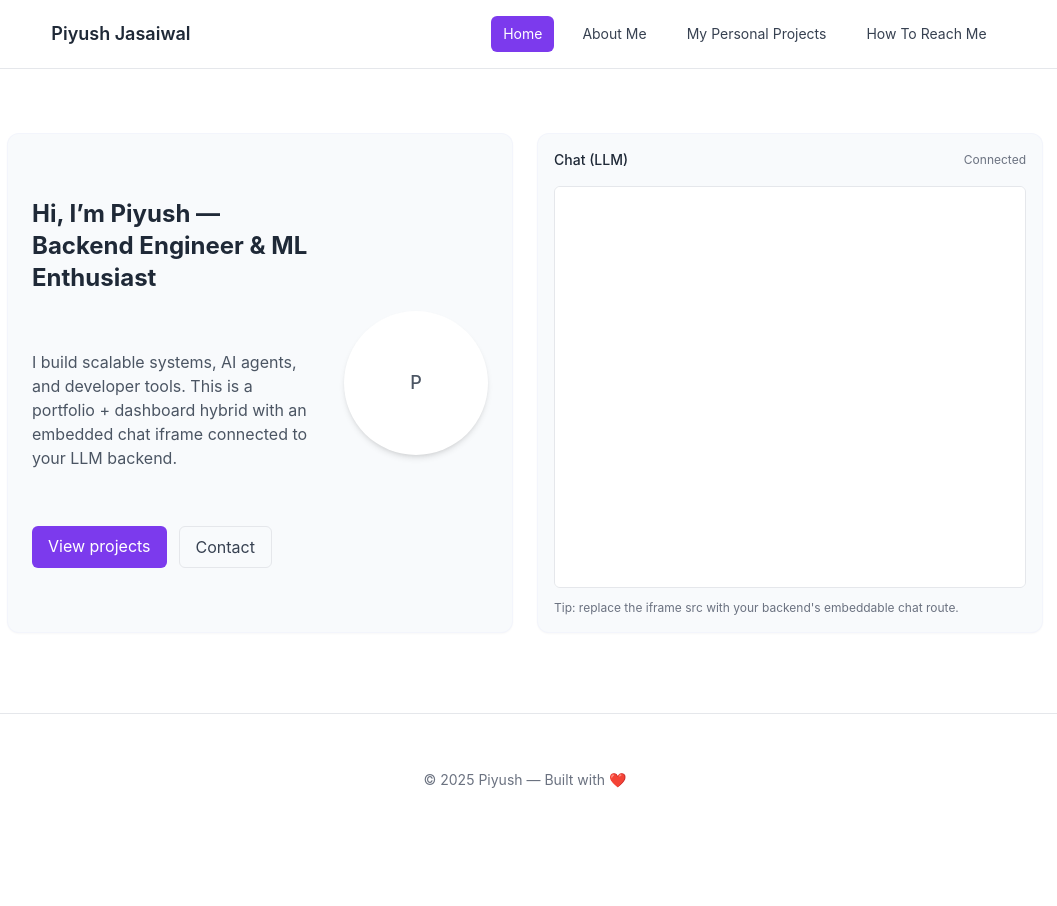
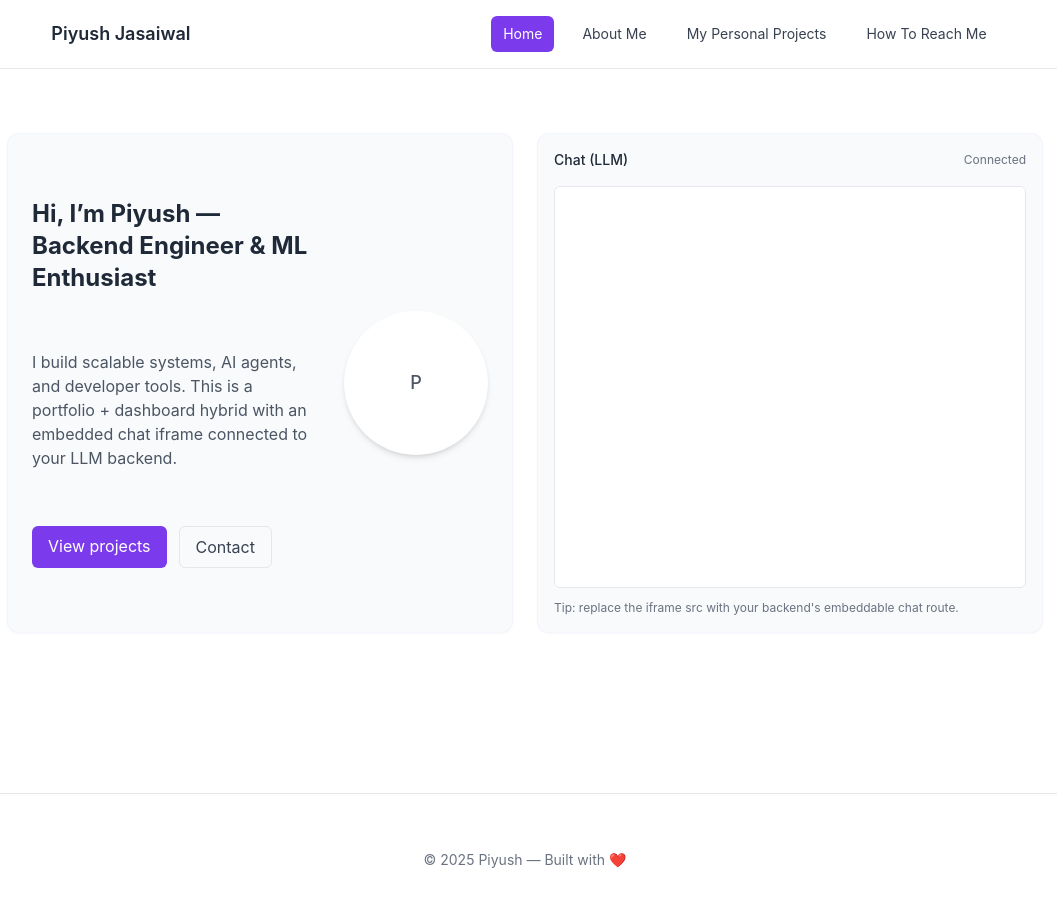
Before and after one commit to piyushjasaiwal/LLM_Portfolio, a Next.js app in the folder frontend/: page / in a window 1280 px wide. Shown: the top 906 px of the page, without its empty margins (115-1172 px from the left). Before the commit the page ends 846 px from the top, so only its background shows below. Built offline with nearby package versions, Linux system fonts and the light colour scheme.

Commit message:
changing padding of the main page

```diff
--- a/frontend/app/(general)/page.js
+++ b/frontend/app/(general)/page.js
@@ -5,8 +5,13 @@ import ChatIframe from '../../components/ChatIframe'
 
 export default function Home() {
   return (
-    <motion.div initial={{ opacity: 0, y: 8 }} animate={{ opacity: 1, y: 0 }} exit={{ opacity: 0 }} transition={{ duration: 0.5 }}>
-
+    <motion.div
+      initial={{ opacity: 0, y: 8 }}
+      animate={{ opacity: 1, y: 0 }}
+      exit={{ opacity: 0 }}
+      transition={{ duration: 0.5 }}
+      className="pb-20"
+    >
       <div className="mt-8 grid grid-cols-1 lg:grid-cols-2 gap-6">
         <div className="lg:col-span-1">
           <Hero />
```
